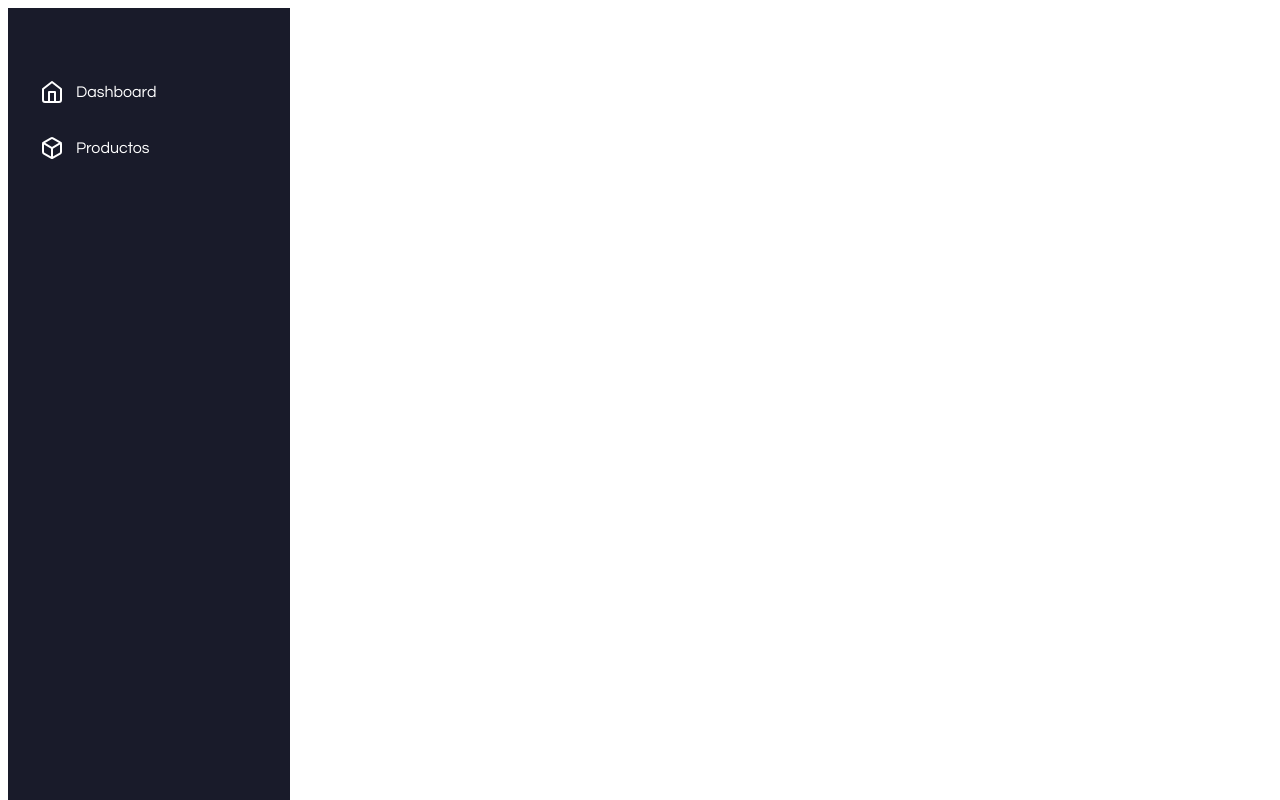
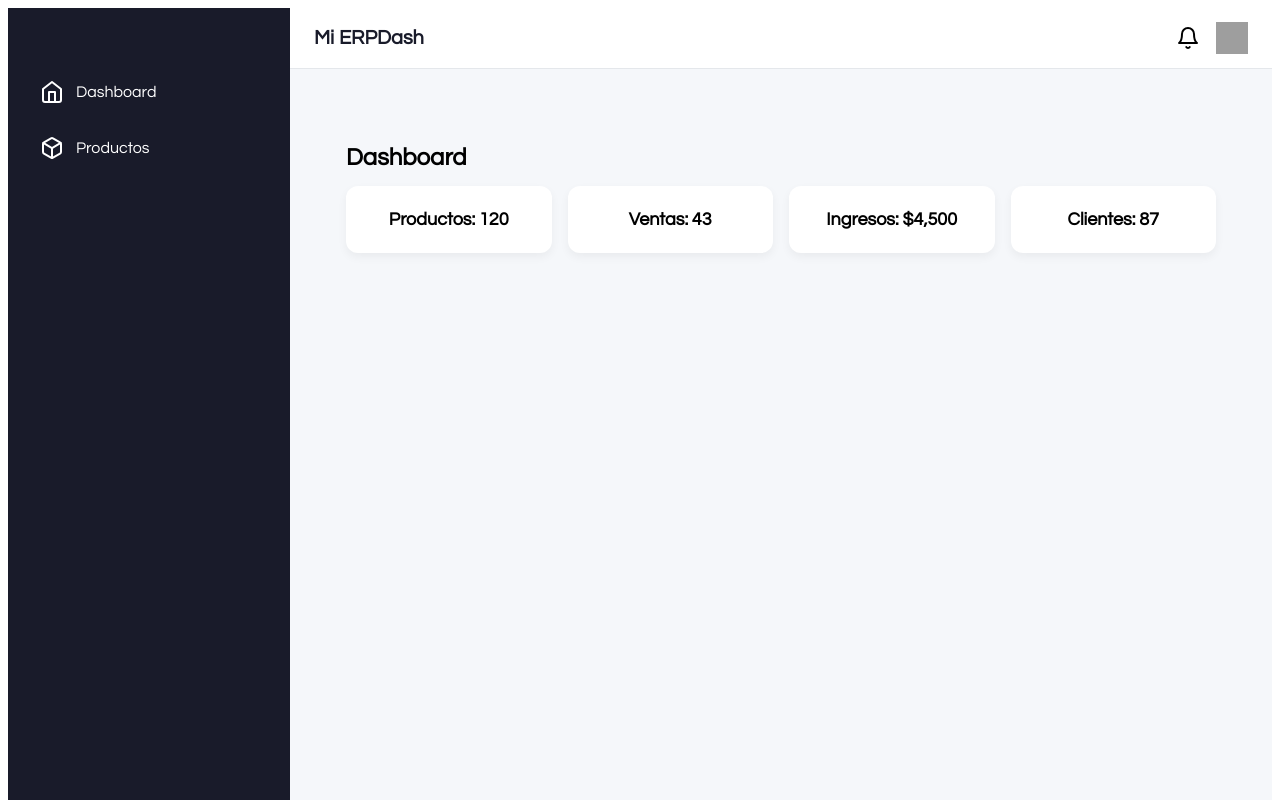
Before and after one commit to CristopherJMB/ERPDashMorav1, an Angular app in the folder ERP-DashMoraV1/: page /dashboard in a window 1280 px wide. Shown: the top 800 px of the page. Built offline with nearby package versions, Linux system fonts and the light colour scheme; grey boxes are pictures that could not be loaded.

Commit message:
feat: correcion de la posicion del head, sidebar y dash, dentro del layout

```diff
--- a/ERP-DashMoraV1/src/app/layouts/dashboard-layout/dashboard-layout.component.html
+++ b/ERP-DashMoraV1/src/app/layouts/dashboard-layout/dashboard-layout.component.html
@@ -1,9 +1,12 @@
 <div class="layout">
   <app-sidebar></app-sidebar>
+
   <div class="main-area">
     <app-header></app-header>
+
     <div class="content">
       <router-outlet></router-outlet>
+
     </div>
   </div>
 </div>
--- a/ERP-DashMoraV1/src/app/layouts/dashboard-layout/dashboard-layout.component.scss
+++ b/ERP-DashMoraV1/src/app/layouts/dashboard-layout/dashboard-layout.component.scss
@@ -0,0 +1,32 @@
+/* dashboard-layout.component.scss */
+:host {
+  display: block; /* para que el componente respete su ancho completo */
+}
+
+.layout {
+  display: flex;       /* convierte .layout en un flex container */
+  height: 100vh;       /* ocupa toda la altura de la ventana */
+  margin: 0;           /* elimina márgenes indeseados */
+  padding: 0;          /* elimina padding indeseado */
+}
+
+app-sidebar {
+  flex: 0 0 250px;     /* ancho fijo de 250px, no se encoge ni crece */
+}
+
+.main-area {
+  flex: 1;             /* ocupa todo el espacio sobrante */
+  display: flex;
+  flex-direction: column; /* header arriba, content abajo */
+}
+
+app-header {
+  flex: 0 0 auto;      /* que no cambie de tamaño, altura fija del header */
+}
+
+.content {
+  flex: 1;             /* ocupa el espacio restante debajo del header */
+  overflow-y: auto;    /* scroll interno si el contenido es muy largo */
+  padding: 1.5rem;
+  background: #f5f7fa;
+}
```
